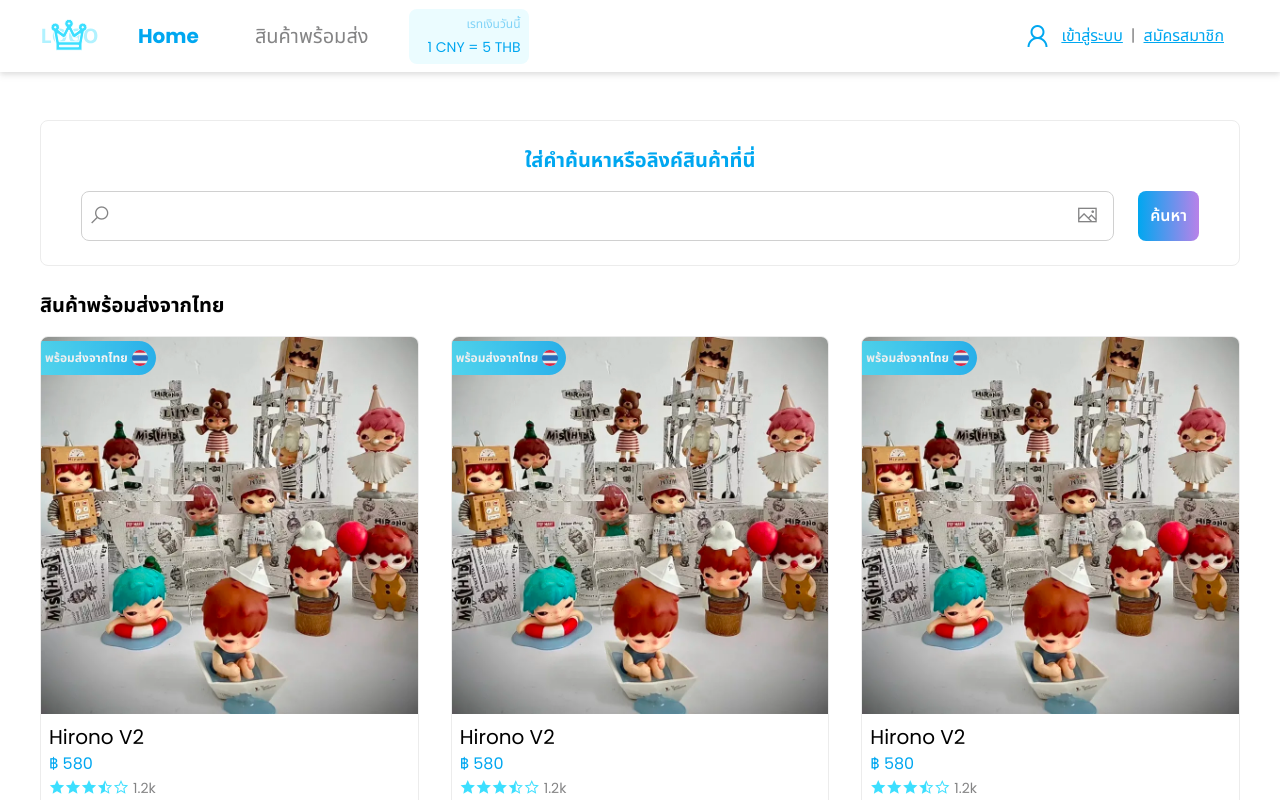
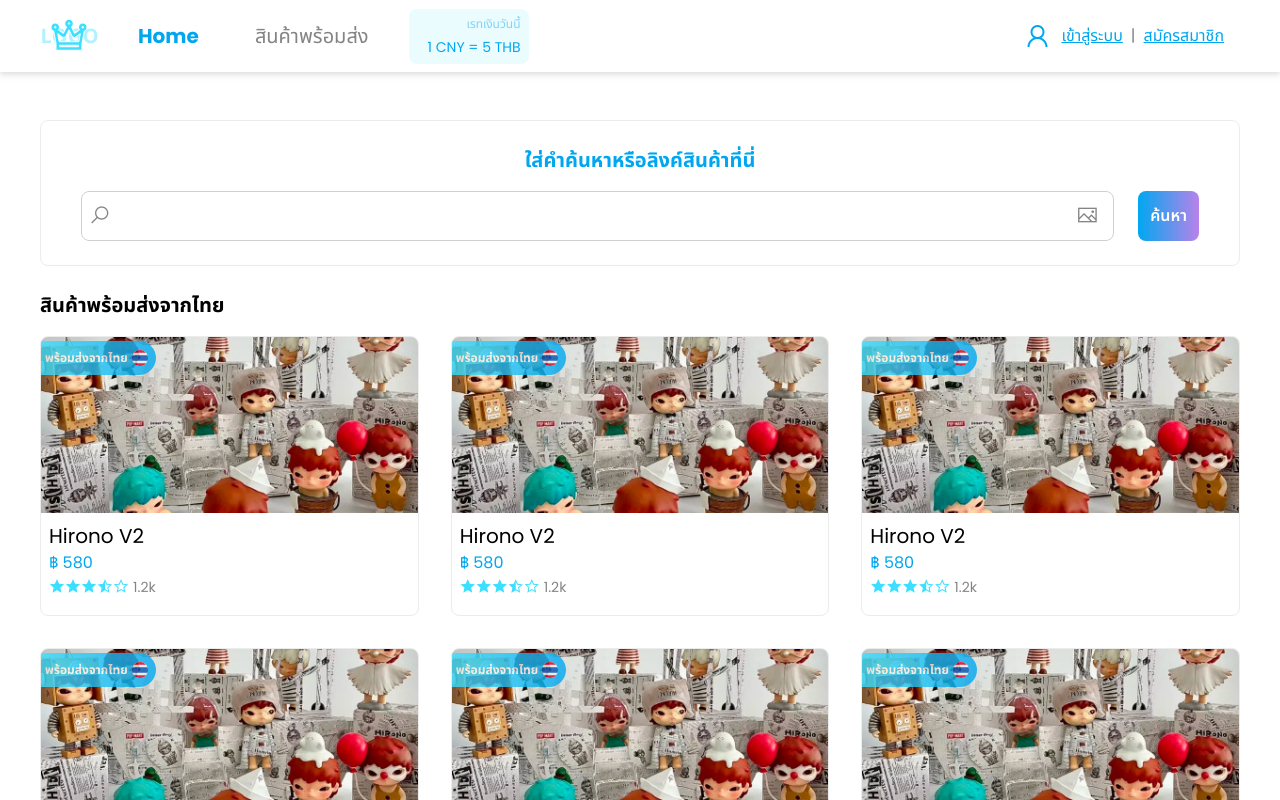
Before and after one commit to noodledog99/cargo-demo, a React (Vite) app in the folder cargo/: page / in a window 1280 px wide. Shown: the top 800 px of the page. Built offline with nearby package versions, Linux system fonts and the light colour scheme.

Commit message:
update product card

```diff
--- a/cargo/src/components/Common/Card/CardProduct.jsx
+++ b/cargo/src/components/Common/Card/CardProduct.jsx
@@ -16,7 +16,7 @@ const Div = styled.div`
 export default function CardProduct({ productItem, ...props }) {
   return (
     <Div {...props}>
-      <Card className={"hover:border-2 hover:border-cyan"}>
+      <Card className={"hover:border-2 hover:border-cyan "}>
         <div className="product-content">
           {/*  */}
           <div className="img-content relative w-full">
@@ -26,7 +26,7 @@ export default function CardProduct({ productItem, ...props }) {
               </Caption>
               <img src={ThialandIcon} alt="thailand_icon" className="w-4" />
             </div>
-            <img src={productItem.product_image} className="product-img " />
+            <img src={productItem.product_image} className="product-img w-full object-cover h-44" />
           </div>
           {/*  */}
           <div className="gap-2 px-1 pb-4 pl-2 pr-2 pt-2 hover:bg-cyan-50 ">
```
